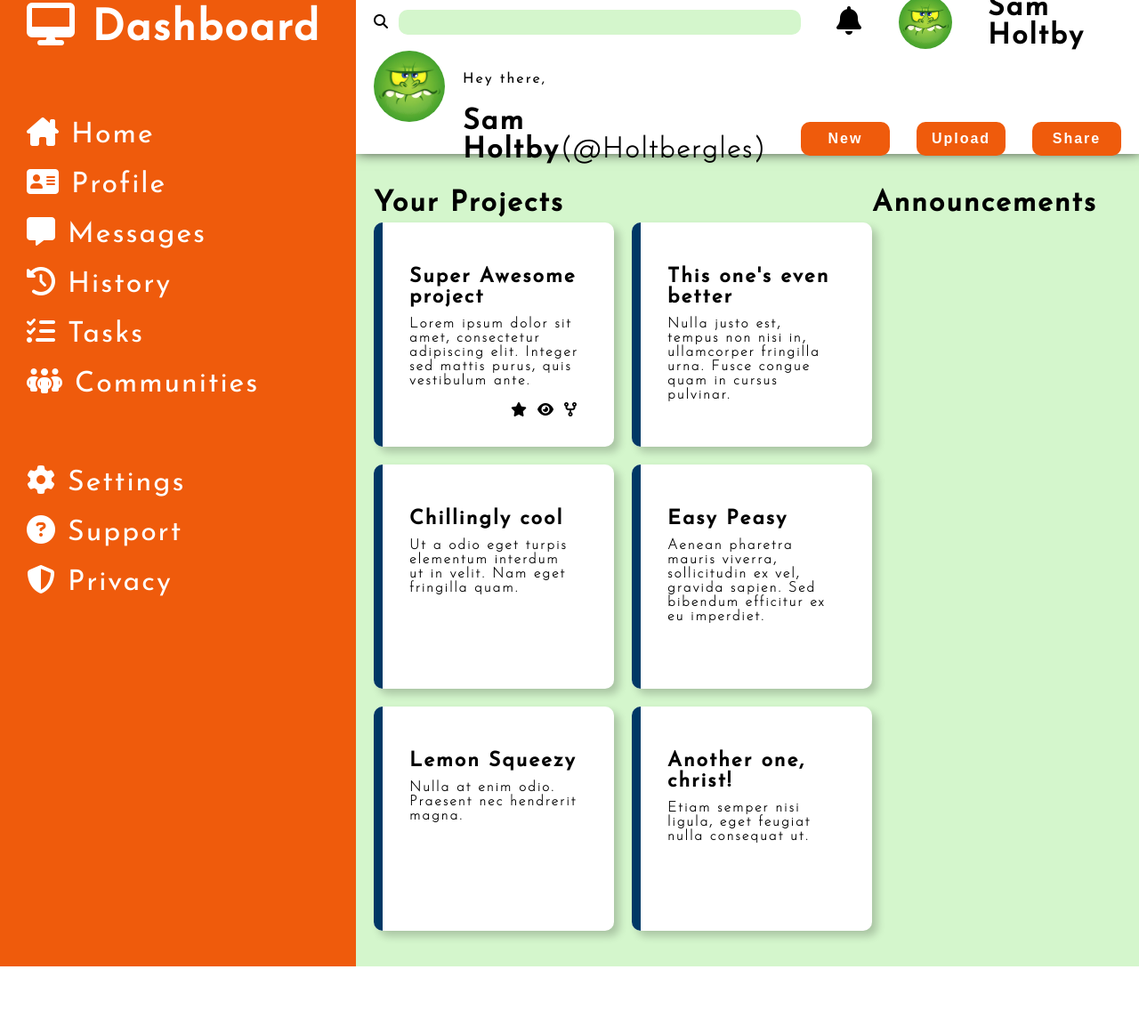
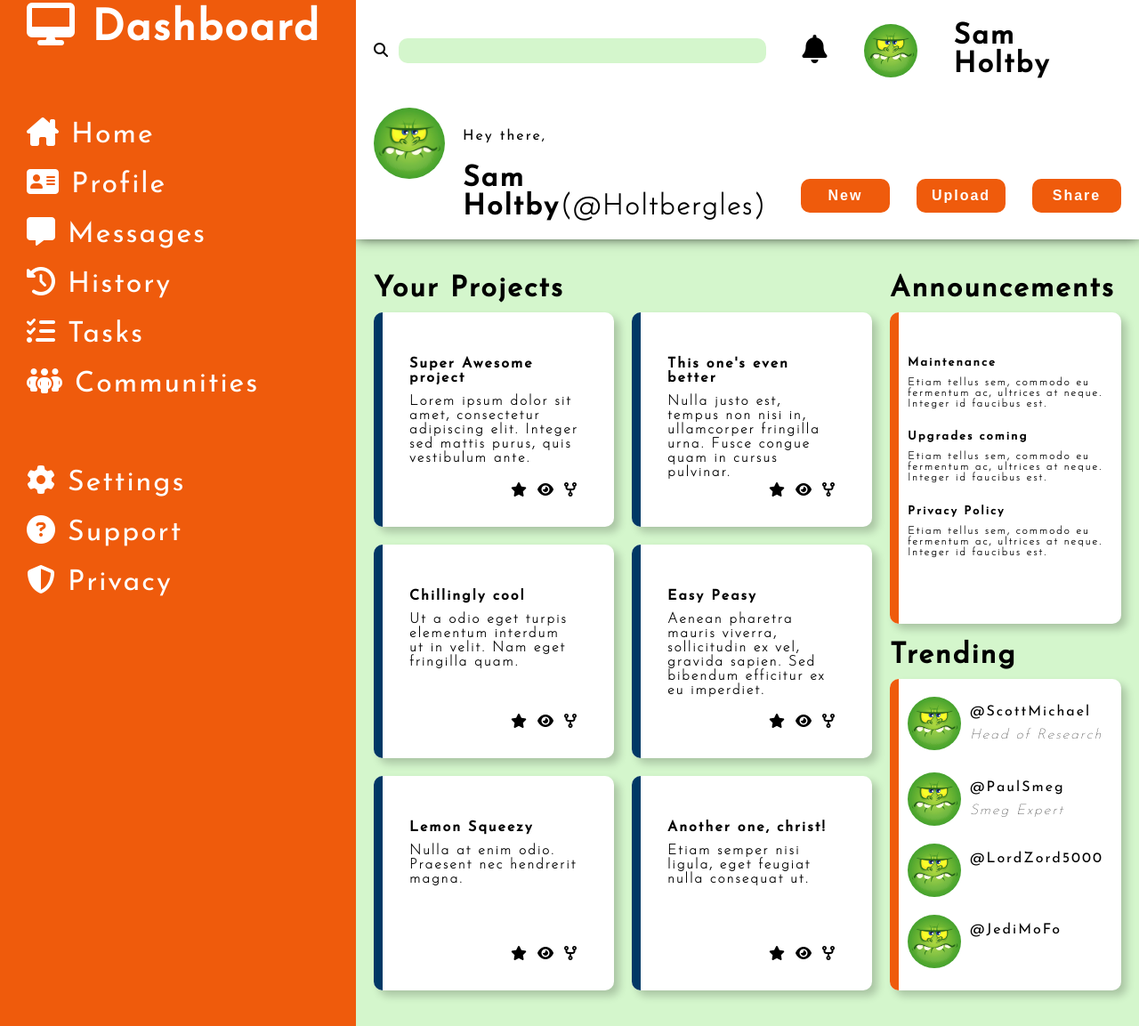
Before and after one commit to MBright90/admin_dashboard, a plain HTML site: page index.html in a window 1280 px wide. Shown: the part 27-1180 px from the top of the page at 89% size. Before the commit the page ends 1113 px from the top, so only its background shows below. Drawn offline with Linux system fonts and the light colour scheme; files whose address does not match are found by name.

Commit message:
Creating and styling announcements section

```diff
--- a/index.html
+++ b/index.html
@@ -13,8 +13,6 @@
 </head>
 <body>
 
-    <div class="layout-container">
-
     <header>
 
         <div class="search">
@@ -24,12 +22,12 @@
 
         <div class="notifications">
             <a href="#"><i class="fa-solid fa-bell"></i></a>
-                <div class="avatar"></div>
+            <a href="#" class="avatar"></a>
             <h1>Sam Holtby</h1>
         </div>
 
         <div class="welcome">
-                <div class="avatar"></div>
+            <a href="#" class="avatar"></a>
             <p>Hey there,</p>
             <h1>Sam Holtby<span>(@Holtbergles)</span></h1>
         </div>
@@ -62,10 +60,10 @@
     </nav>
 
     <main>
-            <h1>Your Projects</h1>
-            <h1>Announcements</h1>
 
         <div class="projects-container">
+
+            <h1>Your Projects</h1>
 
             <div class="card">
                 <h5>Super Awesome project</h5>
@@ -84,7 +82,11 @@
                 <div class="content">
                     Nulla justo est, tempus non nisi in, ullamcorper fringilla urna. Fusce congue quam in cursus pulvinar.
                 </div>
-                    <div class="card-controls"></div>
+                <div class="card-controls">
+                    <a href=""><i class="fa-solid fa-star"></i></a>
+                    <a href=""><i class="fa-solid fa-eye"></i></a>
+                    <a href=""><i class="fa-solid fa-code-fork"></i></a>
+                </div>
             </div>
 
             <div class="card">
@@ -92,7 +94,11 @@
                 <div class="content">
                     Ut a odio eget turpis elementum interdum ut in velit. Nam eget fringilla quam.
                 </div>
-                    <div class="card-controls"></div>
+                <div class="card-controls">
+                    <a href=""><i class="fa-solid fa-star"></i></a>
+                    <a href=""><i class="fa-solid fa-eye"></i></a>
+                    <a href=""><i class="fa-solid fa-code-fork"></i></a>
+                </div>
             </div>
 
             <div class="card">
@@ -100,7 +106,11 @@
                 <div class="content">
                     Aenean pharetra mauris viverra, sollicitudin ex vel, gravida sapien. Sed bibendum efficitur ex eu imperdiet.
                 </div>
-                    <div class="card-controls"></div>
+                <div class="card-controls">
+                    <a href=""><i class="fa-solid fa-star"></i></a>
+                    <a href=""><i class="fa-solid fa-eye"></i></a>
+                    <a href=""><i class="fa-solid fa-code-fork"></i></a>
+                </div>
             </div>
 
             <div class="card">
@@ -108,7 +118,11 @@
                 <div class="content">
                     Nulla at enim odio. Praesent nec hendrerit magna.
                 </div>
-                    <div class="card-controls"></div>
+                <div class="card-controls">
+                    <a href=""><i class="fa-solid fa-star"></i></a>
+                    <a href=""><i class="fa-solid fa-eye"></i></a>
+                    <a href=""><i class="fa-solid fa-code-fork"></i></a>
+                </div>
             </div>
 
             <div class="card">
@@ -116,17 +130,72 @@
                 <div class="content">
                     Etiam semper nisi ligula, eget feugiat nulla consequat ut.
                 </div>
-                    <div class="card-controls"></div>
+                <div class="card-controls">
+                    <a href="#"><i class="fa-solid fa-star"></i></a>
+                    <a href="#"><i class="fa-solid fa-eye"></i></a>
+                    <a href="#"><i class="fa-solid fa-code-fork"></i></a>
+                </div>
             </div>
 
         </div>
 
         <div class="announcements-container">
 
+            <h1>Announcements</h1>
+
+            <div class="card">
+
+                <div>
+                    <h5>Maintenance</h5>
+                    <div class="content">
+                        Etiam tellus sem, commodo eu fermentum ac, ultrices at neque. Integer id faucibus est.
+                    </div>
+                </div>
+
+                <div>
+                    <h5>Upgrades coming</h5>
+                    <div class="content">
+                        Etiam tellus sem, commodo eu fermentum ac, ultrices at neque. Integer id faucibus est.
+                    </div>
+                </div>
+
+                <div>
+                    <h5>Privacy Policy</h5>
+                    <div class="content">
+                        Etiam tellus sem, commodo eu fermentum ac, ultrices at neque. Integer id faucibus est.
+                    </div>
+                </div>
+
+            </div>
+            <h1>Trending</h1>
+
+            <div class="card">
+
+                <div class="profile">
+                    <a href="#" class="avatar"><a>
+                    <a href="#" class="handle">@ScottMichael</a>
+                    <p>Head of Research</p>
+                </div>
+                <div class="profile">
+                    <a href="#" class="avatar"></a>
+                    <a href="#" class="handle">@PaulSmeg</a>
+                    <p>Smeg Expert</p>
+                </div>
+                <div class="profile">
+                    <a href="#" class="avatar"></a>
+                    <a href="#" class="handle">@LordZord5000</a>
+                    <p></p>
+                </div>
+                <div class="profile">
+                    <a href="#" class="avatar"></a>
+                    <a href="#" class="handle">@JediMoFo</a>
+                    <p></p>
+                </div>
+
+            </div>
+
         </div>
     </main>
 
-    </div>
-
 </body>
 </html>
--- a/style.css
+++ b/style.css
@@ -44,12 +44,9 @@ body {
     font-family: 'josefinsans-regular', Arial, Helvetica, sans-serif;
     letter-spacing: 2px;
     user-select: none;
-}
-
-.layout-container {
     display: grid;
     min-height: 100vh;
-    grid-template: 200px 1fr / 400px 1fr;
+    grid-template: auto 1fr / 400px 1fr;
 }
 
 /* ------------ Header styles ------------  */
@@ -58,7 +55,7 @@ header {
     grid-area: 1 / 2 / 2 / 3;
     box-shadow: 1px -3px 15px;
     display: grid;
-    grid-template: 1fr 1fr / 2fr 1fr;
+    grid-template: 1fr 1fr / 2fr auto;
     padding: 20px;
 }
 
@@ -99,6 +96,7 @@ header {
     justify-content: flex-end;
     gap: 40px;
     margin-left: 40px;
+    width: auto;
 }
 
 .notifications a {
@@ -173,7 +171,7 @@ nav ul.nav-list li {
 main {
     background-color: #D4F6CC;
     display: grid;
-    grid-template: auto 1fr / 2fr 1fr;
+    grid-template: 1fr / 2fr 1fr;
     padding: 40px 20px;
     z-index: -1;
 }
@@ -184,24 +182,29 @@ main>h1 {
 
 .projects-container {
     display: grid;
-    grid-template: repeat(3, 1fr) / repeat(2, 1fr);
+    grid-template: auto repeat(3, 1fr) / repeat(2, 1fr);
     gap: 20px;
+}
+
+.projects-container h1 {
+    grid-area: 1 / 1 / 2 / -1;
+    margin-bottom: -10px;
 }
 
 .card {
     background-color: white;
     border-radius: 10px;
     box-shadow: 6px 6px 10px rgb(0 0 0 / 0.2);
+    padding: 20px 40px;
+    display: grid;
+    position: relative;
 }
 
 .projects-container .card {
-    display: grid;
-    position: relative;
     grid-template: auto 1fr 30px / 1fr;
-    padding: 20px 40px;
 }
 
-.projects-container .card:after {
+.projects-container .card::after {
     content: '';
     position: absolute;
     background-color: var(--color-website-blue);
@@ -213,15 +216,15 @@ main>h1 {
     width: 10px;
 }
 
-.card h5 {
+.projects-container .card h5 {
     align-self: flex-end;
-    font-size: max(10px, 10px + 1vw);
+    font-size: 16px;
     margin-top: 30px;
     margin-bottom: 10px;
 }
 
 .card .content {
-    font-family: 'josefinsans-thin';
+    font-family: 'josefinsans-thin', Arial, Helvetica, sans-serif;
     font-weight: 600;
 }
 
@@ -230,9 +233,71 @@ main>h1 {
     justify-content: flex-end;
     gap: 10px;
 }
-/*
+
 .announcements-container {
-    background-color: blue;
     display: grid;
-    grid-template
-} */
+    grid-template: auto 1fr auto 1fr / 1fr;
+    gap: 20px;
+    margin-left: 20px;
+}
+
+.announcements-container .card {
+    padding: 50px 20px;
+}
+
+.announcements-container .card::after {
+    content: '';
+    position: absolute;
+    background-color: var(--color-website-orange);
+    border-top-left-radius: 20px;
+    border-bottom-left-radius: 20px;
+    left: 0;
+    top: 0;
+    bottom: 0;
+    width: 10px;
+}
+
+.announcements-container .card:first-child {
+    display: grid;
+    grid-template: repeat(3, 1fr) / max(1fr, 300px);
+    gap: 10px;
+}
+
+.announcements-container .card:last-child {
+    display: grid;
+    grid-template: repeat(4, 1fr) / 1fr;
+    gap: 10px;
+    padding: 20px;
+}
+
+.announcements-container .card .profile {
+    display: grid;
+    gap: 10px;
+    grid-template: 1fr 1fr / auto 1fr;
+}
+
+.announcements-container .card .profile .avatar {
+    grid-area: 1 / 1 / -1 / 1;
+    align-self: center;
+}
+
+.announcements-container .card .profile .handle {
+    grid-area: 1 / 2 / 2 / -1;
+    align-self: flex-end;
+}
+
+.announcements-container .card .profile p {
+    grid-area: 2 / 2;
+    font-family: 'josefinsans-thin', Arial, Helvetica, sans-serif;
+    font-style: italic;
+}
+
+.announcements-container .card .content {
+    position: relative;
+    font-size: 12px;
+    margin-top: 10px;
+}
+
+.announcements-container h1 {
+    margin-bottom: -10px;
+}
```
Lines whose indentation alone changed are shown as unchanged.
